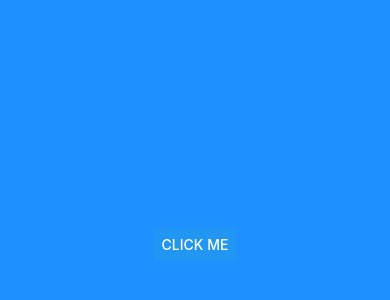
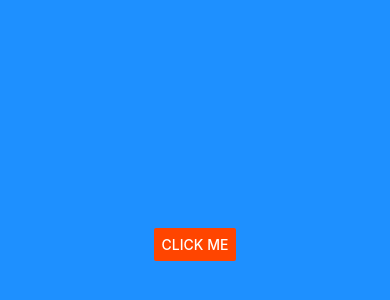
Before and after one commit to edenWerke/Done_with_it, a React Native app: screen / in a window 390 px wide. Shown: the part 178-478 px from the top of the page. Built offline with nearby package versions, Linux system fonts and the light colour scheme.

Commit message:
alerting yes or no options

```diff
--- a/App.js
+++ b/App.js
@@ -4,6 +4,7 @@ import {
   Text,
   View,
   Button,
+  Alert,
   SafeAreaView,
   TouchableWithoutFeedback,
   TouchableOpacity,
@@ -20,7 +21,22 @@ export default function App() {
 
   return (
     <SafeAreaView style={styles.container}>
-      <Button title="click Me" onPress={() => alert("hello world")} />
+      <Button
+        color="orangered"
+        title="click Me"
+        onPress={() =>
+          Alert.alert("my Title", "Are you sure?", [
+            {
+              text: "Yes",
+              onPress: () => alert("you clicked yes"),
+            },
+            {
+              text: "No",
+              onPress: () => alert("you clicked no"),
+            },
+          ])
+        }
+      />
     </SafeAreaView>
   );
 }
```
